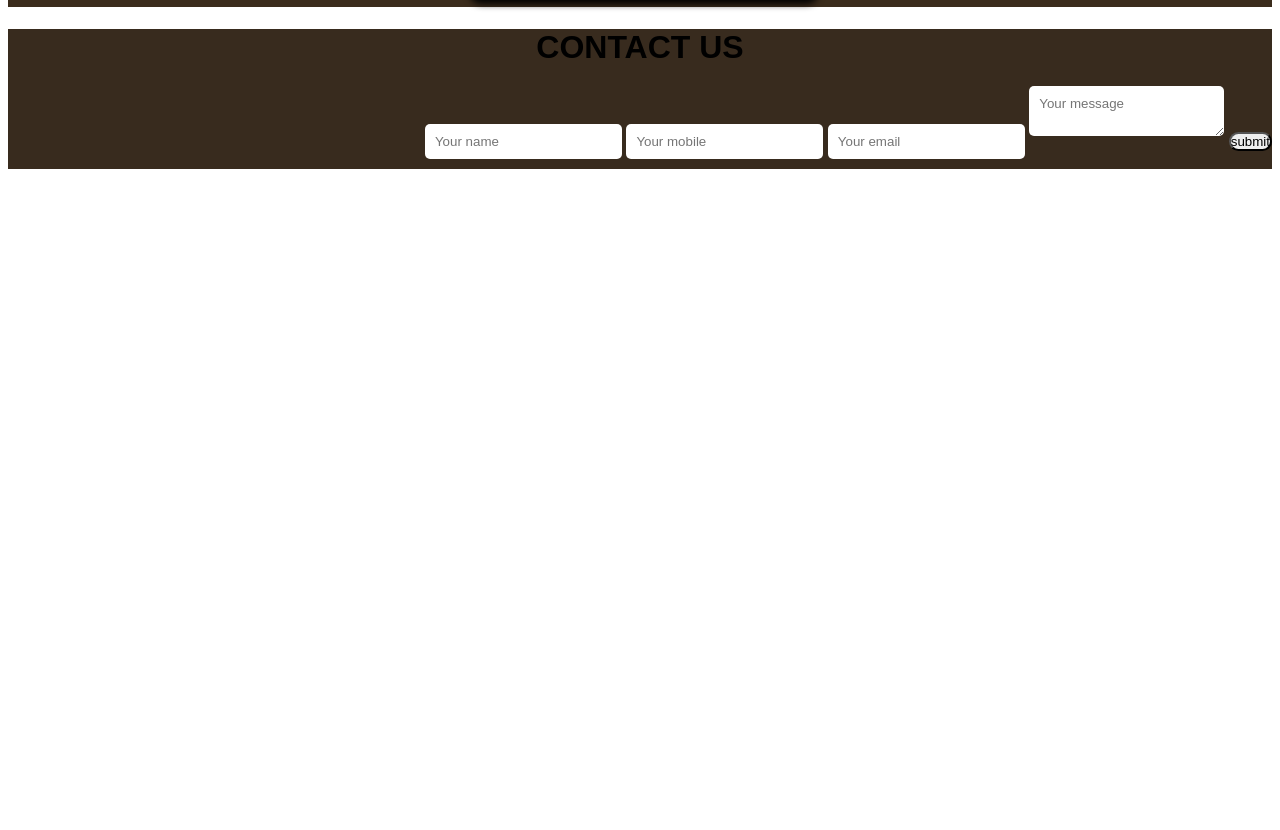
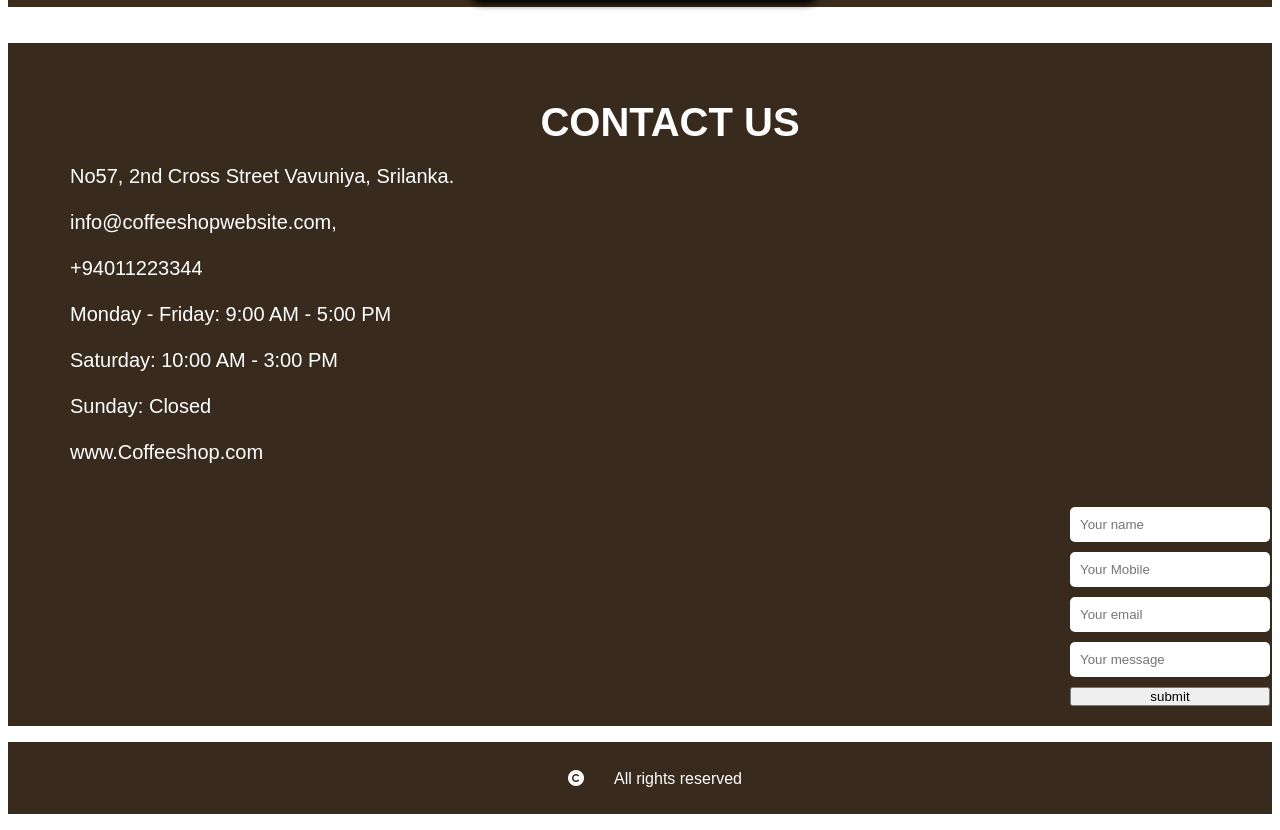
Before and after one commit to Thanathipan/Assignment07---Thanathipan, a plain HTML site: page index.html in a window 1280 px wide. Shown: the part 3354-4184 px from the top of the page. Before the commit the page ends 3531 px from the top, so only its background shows below. Drawn offline with Linux system fonts and the light colour scheme.

Commit message:
added footer

```diff
--- a/index.html
+++ b/index.html
@@ -108,42 +108,38 @@
             <img src="gallery-16.jpg">
 
 
-        </div>
-<!--
-        <div class="contact">
-            <form >
-                <h1>CONTACT US </h1>
-
-                <input TYPE="TEXT" placeholder=" Your name">
-                <input type="text" placeholder=" Your mobile">
-                <input TYPE="TEXT" placeholder=" Your email">
-                <input TYPE="TEXT" placeholder=" Your message"> -->
-
-
-        <!-- </div> -->
-<div class="contact">
-
-        <div class="container">
-                <h1> CONTACT US</h1>
-                <form>
-                <input type="text" placeholder="Your name">
-                <input type="text" placeholder="Your mobile">
-                <input type="text" placeholder="Your email">
-                <textarea placeholder="Your message"></textarea>
-                <button class="but"  type="submit">submit</button>
-                </form>
-        </div>
+        </div><br><br>
 
 
 
+         <div class="container">
+            <div class="info">
+                <h1> CONTACT US</h1>
+                <p>No57, 2nd Cross Street Vavuniya, Srilanka.<br><br>
+                    info@coffeeshopwebsite.com,<br><br>
+                    +94011223344<br><br>
+                    Monday - Friday: 9:00 AM - 5:00 PM<br><br>
+                    Saturday: 10:00 AM - 3:00 PM<br><br>
+                    Sunday: Closed<br><br>
+                    www.Coffeeshop.com<br></p><br>
 
 
+        <form class="for">
+                <input type="text" placeholder="Your name">
+                <input type="text" placeholder="Your Mobile">
+                <input type="text" placeholder="Your email">
+                <input type="text" placeholder="Your message">
+                <button>submit</button>
 
-    </div>
+       </form>
 
+        </div>
+         </div>
 
+        <div class="footer">
+<p> <i class="fa fa-copyright" aria-hidden="true"></i>All rights reserved</p>
 
-
+        </div>
 
 </body>
 
--- a/style.css
+++ b/style.css
@@ -276,6 +276,9 @@ padding-top: 30px;
 
     background-color:rgb(56, 43, 30 );
 text-align: right;
+display: flex;
+justify-content: center;
+align-items: center.;
 
 
 
@@ -293,13 +296,49 @@ form input,form textarea{
 margin-bottom: 10px;
 padding: 10px;
 border: none;
-border-radius: 5px;
-}
+border-radius: 5px;}
+/* }
 .contact{
 
      background-color:rgb(56, 43, 30 );
-}
+     height: 800px;
+} */
 .but{
 border-radius: 20px;
+background-color:rgb(56, 43, 30 );
+color: white;
+height: 10px;
+
 
 }
+.info{
+color: white;
+font-size: 20px;
+font-family: serif;
+text-align: left;
+padding: 20px;
+padding-left: 80px;
+padding-top: 30px;
+
+}
+.for{
+ display: flex;
+ flex-direction: column;
+ width: 200px;
+ text-align: right;
+ padding-left: 1000px;
+
+
+
+}
+.contact{
+    background-color:rgb(56, 43, 30 );
+height: 400px;
+
+}
+.footer{
+background-color:rgb(56, 43, 30 );
+color: white;
+text-align: center;
+
+}
```
